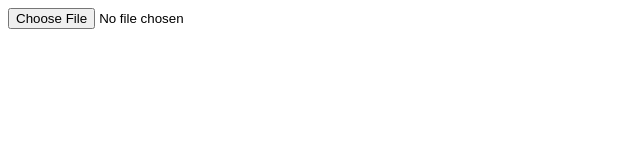
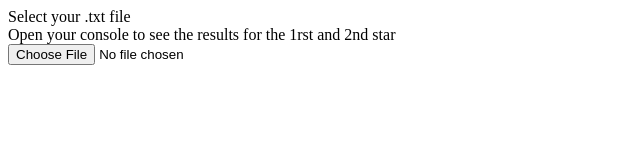
Before and after one commit to BertrandDubillon/AdventOfCode2024_Day1, a plain HTML site: page index.html in a window 1280 px wide. Shown: the whole page, without its empty margins (0-640 px from the left). Drawn offline with Linux system fonts and the light colour scheme.

Commit message:
Removed console logs, except the ones that give results

```diff
--- a/day1.js
+++ b/day1.js
@@ -1,7 +1,6 @@
 function test(fileInput) {
 // const fileInput = document.getElementById('fileInput');
 const file = fileInput.files[0];
-console.log(file);
 const reader = new FileReader();
 reader.onload = function(event) {
   const fileContents = event.target.result;
@@ -34,14 +33,13 @@ reader.onload = function(event) {
    distance = [...distance, result]
 
   };
-  console.log(distance);
   distance.forEach((number) => {
     if (!isNaN(number)){
     total += number
   }
   })
-  console.log(total);
-  console.log(id1);
+  console.log("Result for the first star : "+total);
+
 
   for (let i = 0; i < id1.length; i++) {
     const number=id1[i];
@@ -50,15 +48,10 @@ reader.onload = function(event) {
     //multiply number per many.length and add to total2
     if (!isNaN(number) && ! isNaN(many.length )){
     total2 = total2 + (number * many.length);
-    console.log(number + '+' + many.length  + '=' + total2);
-
-  }
-  else {
-    console.log('NOT A NUMBER' + ':' + number  + ':' + many);
 
   }
 }
-  console.log(total2);
+  console.log("Result for 2nd star : "+total2);
 
 
 };
--- a/index.html
+++ b/index.html
@@ -6,6 +6,8 @@
     <title>Document</title>
 </head>
 <body>
+    <div>Select your .txt file</div>
+    <div>Open your console to see the results for the 1rst and 2nd star</div>
     <input type="file" onchange="test(this)" id="fileInput">
     </input>
 </body>
```
